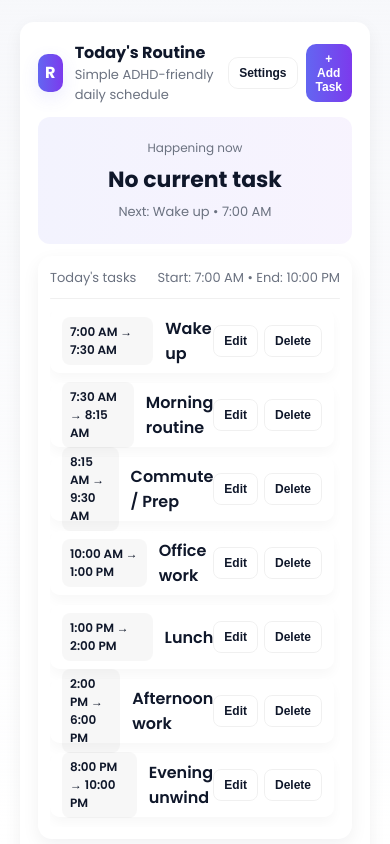
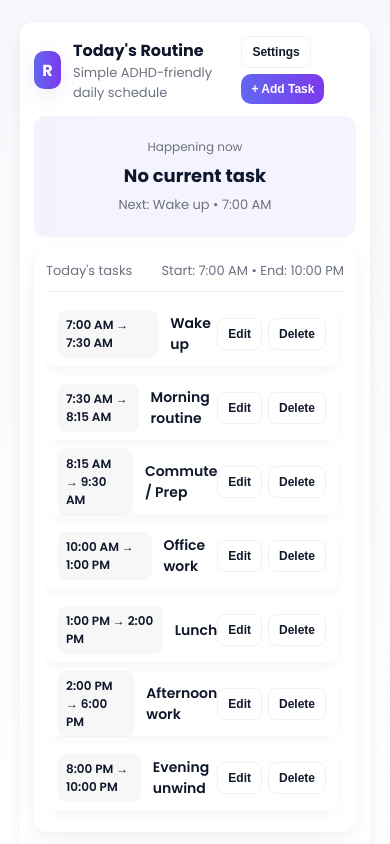
Before and after one commit to fridaythe69th/Noel-RoutineApp, a plain HTML site: page index.html in a window 390 px wide. Shown: the top 844 px of the page. Drawn offline with Linux system fonts and the light colour scheme.

Commit message:
Update index.html

```diff
--- a/index.html
+++ b/index.html
@@ -163,6 +163,39 @@
     position:absolute;opacity:0;pointer-events:auto;width:1px;height:1px;border:0;padding:0;margin:0;
   }
   .sr-only { position:absolute;left:-9999px }
+  /* === MOBILE OPTIMIZATION === */
+body {
+  padding: 10px;
+}
+
+.app {
+  grid-template-columns: 1fr;
+  gap: 12px;
+}
+
+.panel {
+  padding: 14px;
+}
+
+.now-task {
+  font-size: 18px;
+}
+
+@media (max-width: 600px) {
+  .controls {
+    flex-wrap: wrap;
+    gap: 6px;
+  }
+  .time-pill {
+    min-width: auto;
+    font-size: 12px;
+    padding: 6px 8px;
+  }
+  .task-name {
+    font-size: 14px;
+  }
+}
+
 </style>
 
 <link rel="manifest" href="manifest.json">
```
